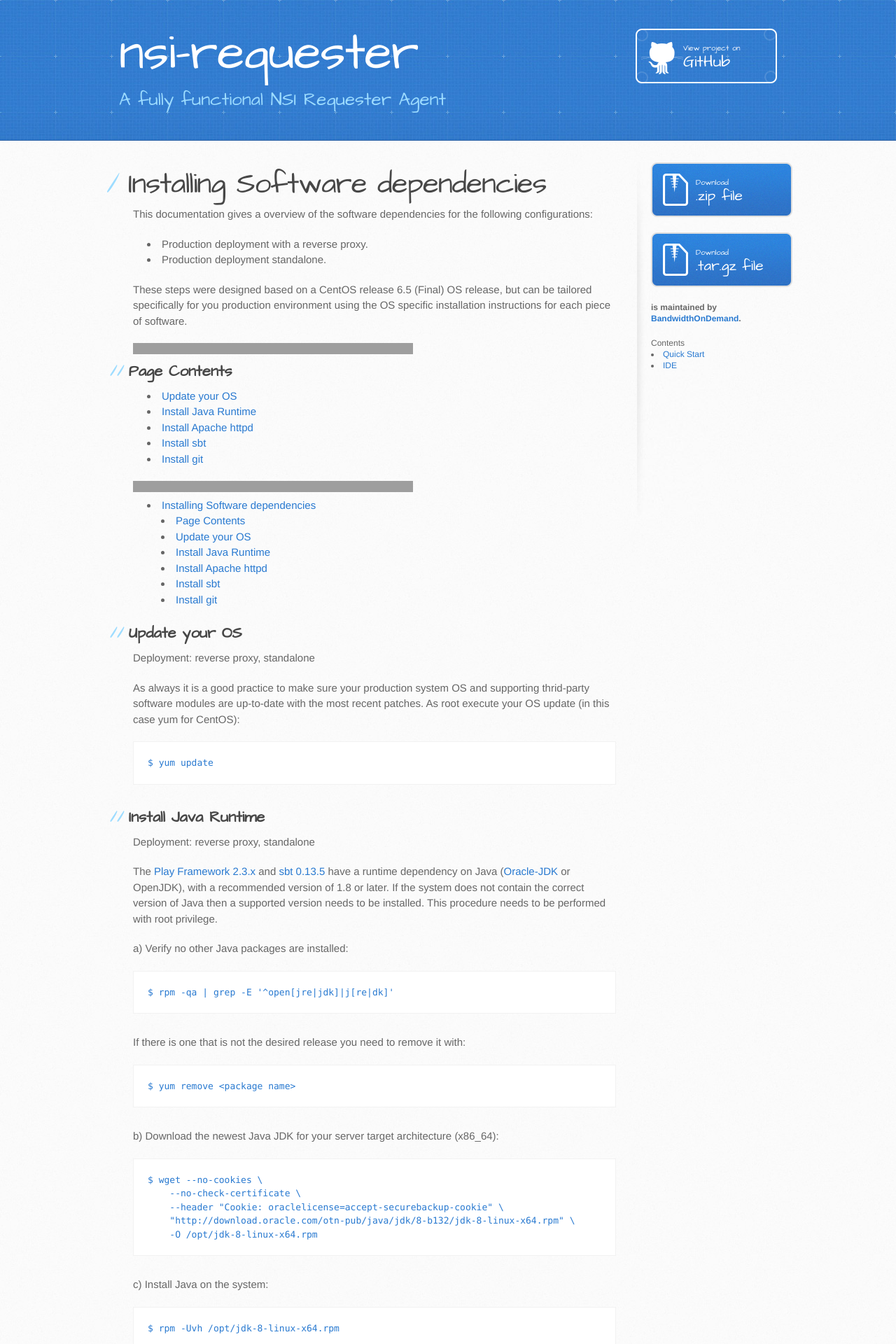
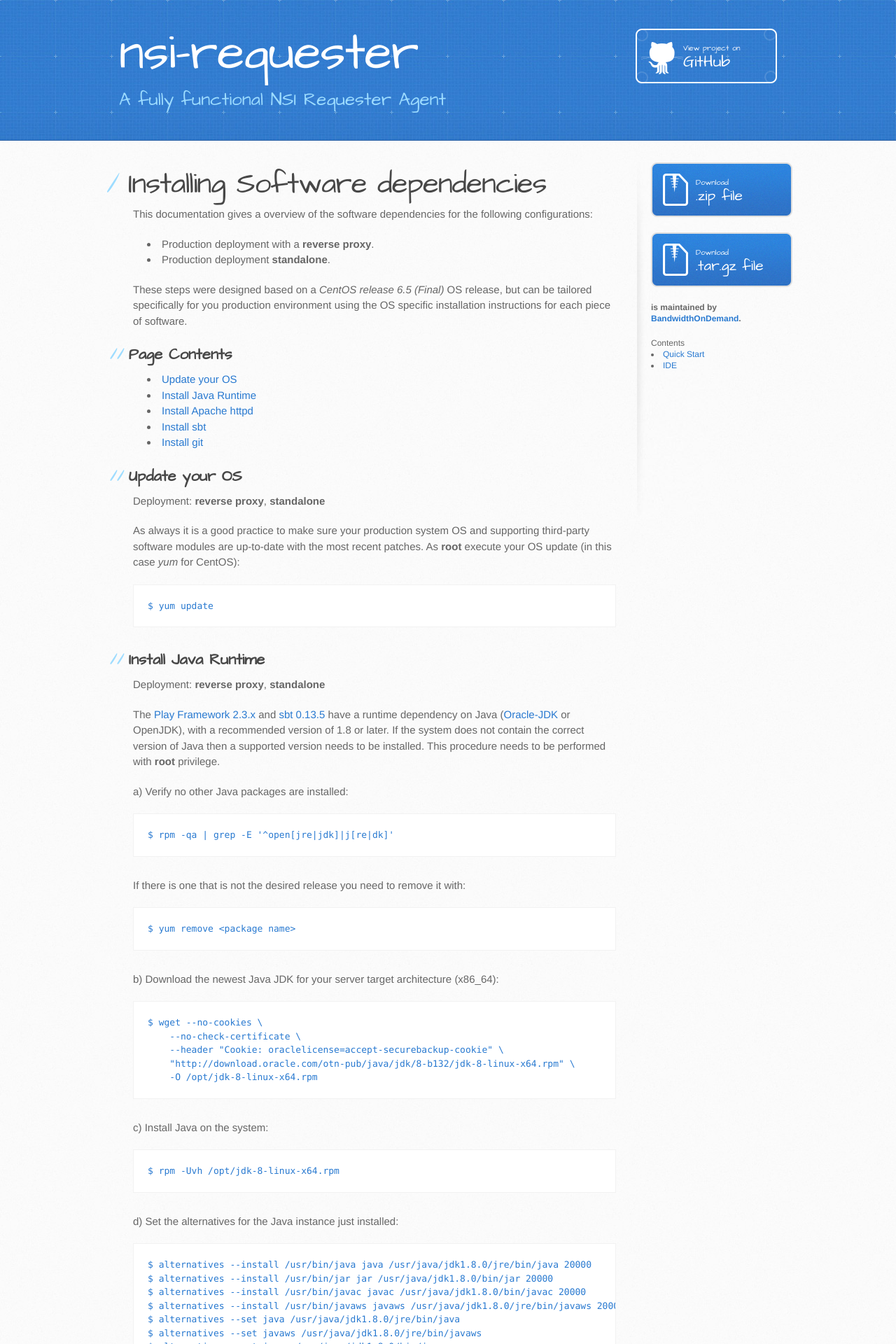
Before and after one commit to BandwidthOnDemand/nsi-requester, a Jekyll site: the page built from thirdparty.mkd, in a window 1280 px wide. Shown: the top 1920 px of the page at 70% size. Built offline with Jekyll 4.4.1, drawn with Linux system fonts in a browser that asks for light colours; grey boxes are pictures that could not be loaded.

Commit message:
Modified css <strong> and <em> definitions.

```diff
--- a/index.mkd
+++ b/index.mkd
@@ -6,7 +6,7 @@ layout: default
 
 The NSI Requester (nsi-requester) is a web-based client application implementing the Open Grid Forum Network Service Interface Connection Service version 2 (OGF NSI CS v2) protocol.  It is considered an NSI compliant Network Service Agent (NSA), or more specifically, an Ultimate Requester Agent (uRA) which only initiates NSI service requests.  All operations specified in the [OGF NSI CS v2 specification](http://www.ogf.org/documents/GFD.212.pdf) are supported by this application making it the perfect interface for testing an NSI deployment.
 
-![Example software stack](diagrams/example-stack.png)
+->![Example software stack](diagrams/example-stack.png)<-
 
 The nsi-requester can be deployed in a number of configurations, each achieving an NSI compliant deployment.  Choosing the correct options may take some trial and error, but using the information held within this documentation should reduce your time to successful deployment considerably.  Please see the documentation page on production deployments for more information on a deployment option that can meet your needs.
 
--- a/stylesheets/stylesheet.css
+++ b/stylesheets/stylesheet.css
@@ -370,6 +370,15 @@ footer a:hover {
 * html .clearfix {height: 1%;}
 .clearfix {display: block;}
 
+/* John's changes. */
+strong {
+	font-weight: bolder;
+}
+
+em {
+	font-style: italic;
+}
+
 /* #Media Queries
 ================================================== */
 
--- a/thirdparty.mkd
+++ b/thirdparty.mkd
@@ -11,7 +11,6 @@ This documentation gives a overview of the software dependencies for the followi
 
 These steps were designed based on a *CentOS release 6.5 (Final)* OS release, but can be tailored specifically for you production environment using the OS specific installation instructions for each piece of software.
 
-<hr>
 ## Page Contents
 
 - [Update your OS](#update-your-os)
@@ -19,14 +18,11 @@ These steps were designed based on a *CentOS release 6.5 (Final)* OS release, bu
 - [Install Apache httpd](#install-apache-httpd)
 - [Install sbt](#install-sbt)
 - [Install git](#install-git)
-<hr>
-* auto-gen TOC:
-{:toc}
 
 ## Update your OS
 Deployment: **reverse proxy**, **standalone**
 
-As always it is a good practice to make sure your production system OS and supporting thrid-party software modules are up-to-date with the most recent patches.  As **root** execute your OS update (in this case *yum* for CentOS):
+As always it is a good practice to make sure your production system OS and supporting third-party software modules are up-to-date with the most recent patches.  As **root** execute your OS update (in this case *yum* for CentOS):
 
     $ yum update
 
```
